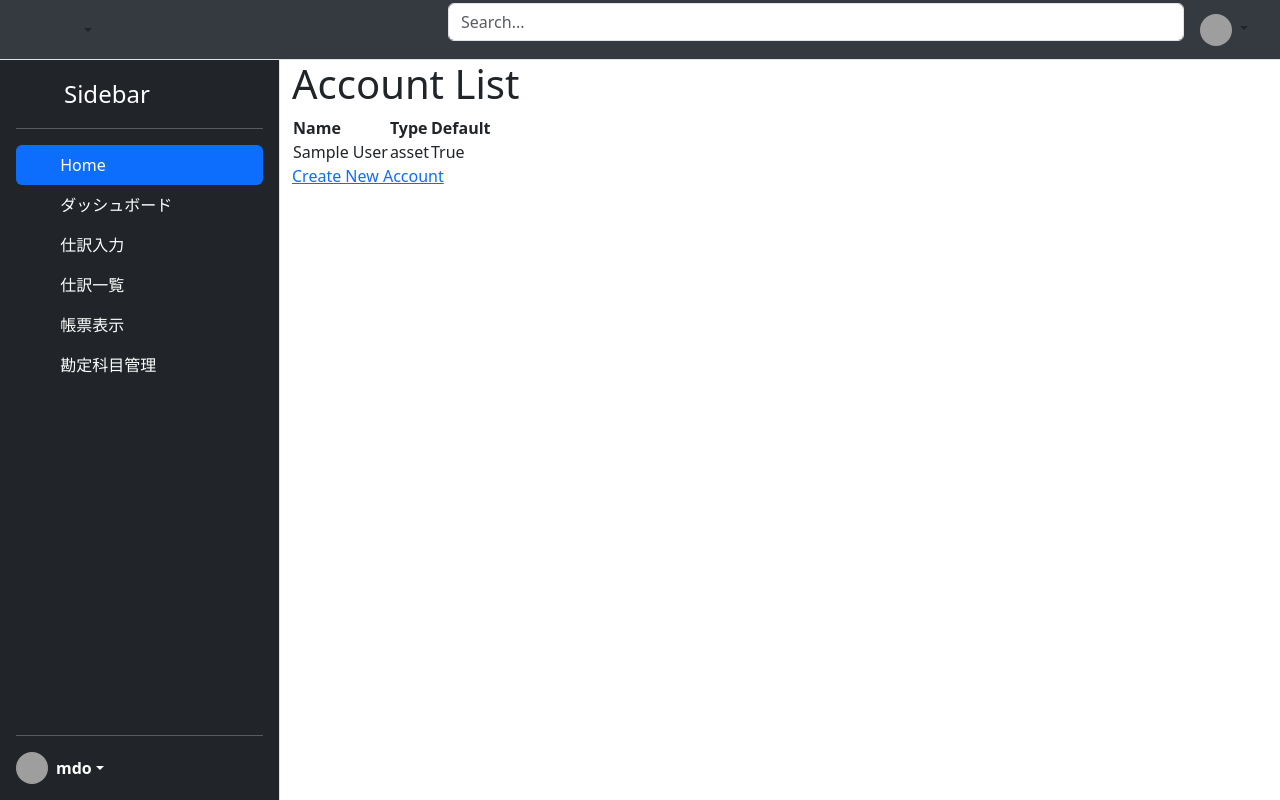
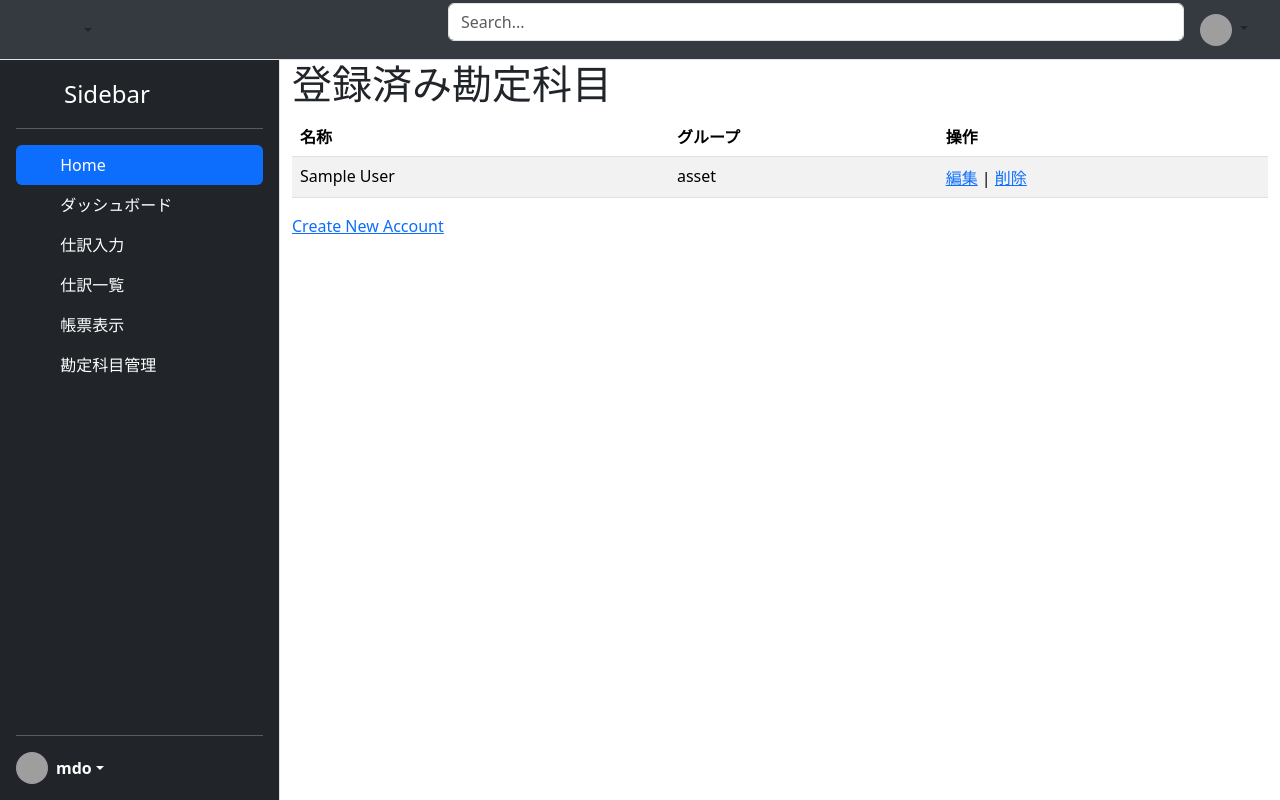
Before and after one commit to Kou-Yamaguchi/accounting, a Django app: page /ledger/accounts/ in a window 1280 px wide. Run offline with Django 4.2, Linux system fonts and the light colour scheme; tables that the repository leaves empty hold one stand-in row (values such as "Sample post"); some libraries are stand-ins or nearby versions; grey boxes are pictures that could not be loaded.

Commit message:
fix: 勘定科目のフォーム修正

```diff
--- a/src/sample/ledger/models.py
+++ b/src/sample/ledger/models.py
@@ -17,7 +17,7 @@ class Account(models.Model):
     """
 
     name = models.CharField(max_length=200, unique=True)
-    type = models.CharField(max_length=64, choices=ACCOUNT_TYPE_CHOICES)
+    type = models.CharField(max_length=64, choices=ACCOUNT_TYPE_CHOICES, null=False)
     is_default = models.BooleanField(default=False)
     created_at = models.DateTimeField(auto_now_add=True)
     updated_at = models.DateTimeField(auto_now=True)
--- a/src/sample/ledger/views.py
+++ b/src/sample/ledger/views.py
@@ -61,7 +61,7 @@ class PurchaseBook:
 
 class AccountCreateView(CreateView):
     model = Account
-    fields = ["name"]
+    fields = ["name", "type"]
     template_name = "ledger/account_form.html"
     success_url = reverse_lazy("account_list")
 
@@ -74,7 +74,7 @@ class AccountListView(ListView):
 
 class AccountUpdateView(UpdateView):
     model = Account
-    fields = ["name"]
+    fields = ["name", "type"]
     template_name = "ledger/account_form.html"
     success_url = reverse_lazy("account_list")
 
--- a/src/sample/templates/ledger/account_confirm_delete.html
+++ b/src/sample/templates/ledger/account_confirm_delete.html
@@ -1,4 +1,4 @@
-{% extends "ledger/base.html" %}
+{% extends "base.html" %}
 
 {% block main %}
 <h1>Confirm Delete Account</h1>
--- a/src/sample/templates/ledger/account_list.html
+++ b/src/sample/templates/ledger/account_list.html
@@ -2,13 +2,13 @@
 {% extends "base.html" %}
 
 {% block main %}
-<h1>Account List</h1>
-<table>
+<h1>登録済み勘定科目</h1>
+<table class="table table-striped">
     <thead>
         <tr>
-            <th>Name</th>
-            <th>Type</th>
-            <th>Default</th>
+            <th>名称</th>
+            <th>グループ</th>
+            <th>操作</th>
         </tr>
     </thead>
     <tbody>
@@ -16,7 +16,10 @@
         <tr>
             <td>{{ account.name }}</td>
             <td>{{ account.type }}</td>
-            <td>{{ account.is_default }}</td>
+            <td>
+                <a href="{% url 'account_edit' account.pk %}">編集</a> |
+                <a href="{% url 'account_delete' account.pk %}">削除</a>
+            </td>
         </tr>
         {% endfor %}
     </tbody>
```
Also changed, not shown: src/sample/templates/ledger/account_form.html (+4 -3 lines).
